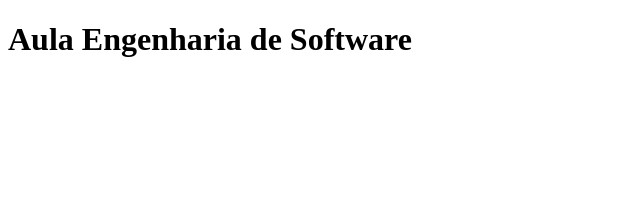
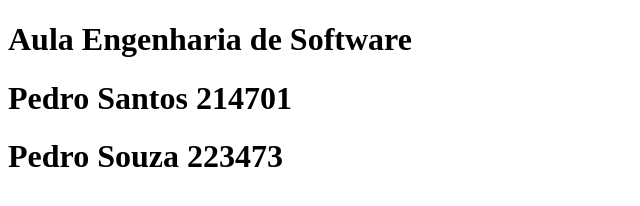
Before and after one commit to PedroBsm1/EngenhariaDeSotfware-PS, a plain HTML site: page index.html in a window 1280 px wide. Shown: the whole page, without its empty margins (0-640 px from the left). Drawn offline with Linux system fonts and the light colour scheme.

Commit message:
commit Pedro Souza

```diff
--- a/index.html
+++ b/index.html
@@ -7,5 +7,7 @@
 </head>
 <body>
     <h1>Aula Engenharia de Software</h1>
+    <h1>Pedro Santos 214701</h1>
+    <h1>Pedro Souza 223473</h1>
 </body>
 </html>
```
